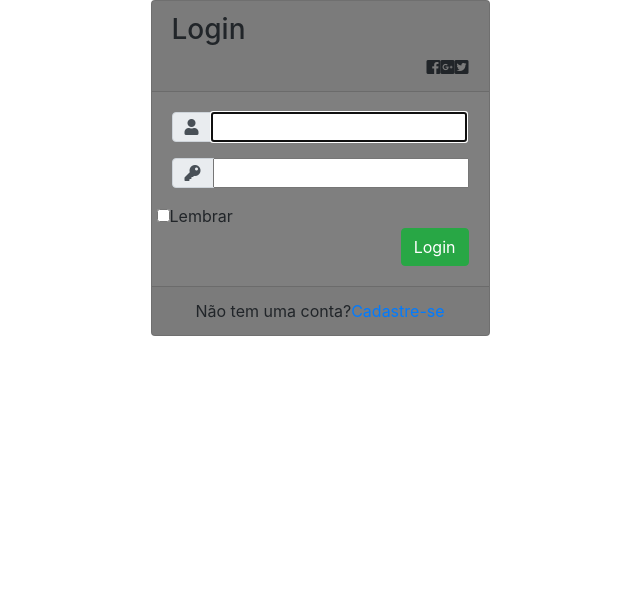
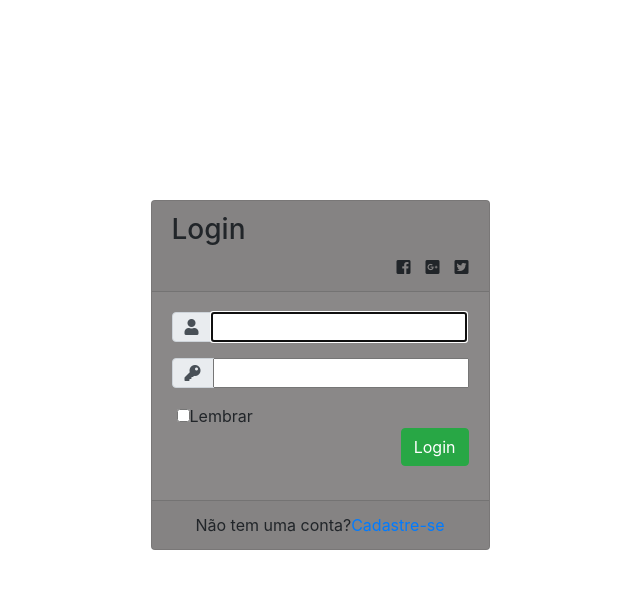
Before and after one commit to J-Vicente/trilha-backend, a Django app: page /accounts/login/ in a window 1280 px wide. Shown: the top 589 px of the page, without its empty margins (320-960 px from the left). Run offline with Django 5.2, Linux system fonts and the light colour scheme; some libraries are stand-ins or nearby versions.

Commit message:
estilização em login e index

```diff
--- a/app_ecommerce/form.py
+++ b/app_ecommerce/form.py
@@ -11,6 +11,7 @@ class ProductsForm(ModelForm):
             'nome' : forms.TextInput(attrs={'class': 'form-control' }),
             'marca' : forms.TextInput(attrs={'class': 'form-control' }),
             'preco' : forms.NumberInput(attrs={'class': 'form-control' }),
+            'categoria' : forms.TextInput(attrs={'class': 'form-control' }),
             'descricao' : forms.TextInput(attrs={'class': 'form-control' }),
             'imagem': forms.ClearableFileInput(attrs={'class': 'form-control' })
         }
--- a/app_ecommerce/models.py
+++ b/app_ecommerce/models.py
@@ -9,6 +9,7 @@ class Products(models.Model):
     nome = models.CharField(max_length=150)
     marca = models.CharField(max_length=100)
     preco = models.FloatField()
+    categoria = models.CharField(max_length=100, default='')
     descricao = models.TextField(max_length=500)
     imagem = models.ImageField(upload_to='images')
     objects = ProductsManager()
--- a/static/users/Style.css
+++ b/static/users/Style.css
@@ -1,3 +1,7 @@
 .flex {
     display: flex;
 }
+
+.a {
+    background-color: black;
+}
--- a/templates/ecommerce/product_form.html
+++ b/templates/ecommerce/product_form.html
@@ -29,6 +29,11 @@
                 </div>
 
                 <div>
+                    <label for="nome" class="form-label">Categoria</label>
+                    {{ form.categoria }}
+                </div>
+
+                <div>
                     <label for="nome" class="form-label">Descrição</label>
                     {{ form.descricao }}
                 </div>
--- a/templates/registration/login.html
+++ b/templates/registration/login.html
@@ -8,18 +8,18 @@
 
 	<link rel="stylesheet" href="https://stackpath.bootstrapcdn.com/bootstrap/4.1.3/css/bootstrap.min.css" integrity="sha384-MCw98/SFnGE8fJT3GXwEOngsV7Zt27NXFoaoApmYm81iuXoPkFOJwJ8ERdknLPMO" crossorigin="anonymous">
 	<link rel="stylesheet" href="https://use.fontawesome.com/releases/v5.3.1/css/all.css" integrity="sha384-mzrmE5qonljUremFsqc01SB46JvROS7bZs3IO2EmfFsd15uHvIt+Y8vEf7N7fWAU" crossorigin="anonymous">
-	<link rel="stylesheet" type="text/css" href="{% static 'servicos/css/Style.css' %}">
+	<link rel="stylesheet" href="{% static 'users/Style.css' %}">
 </head>
-<body>
-<div class="container">
+<body style="background-color: rgb(255, 255, 255);">
+<div class="container" style=" height: 350px;  align-items: center; margin-top: 200px;">
 	<div class="d-flex justify-content-center h-100">
-		<div class="card" style="background-color: rgba(0,0,0,0.5);">
+		<div class="card" style="background-color: rgb(138, 136, 136);">
 			<div class="card-header">
 				<h3>Login</h3>
-				<div class="d-flex justify-content-end social_icon">
-					<span><i class="fab fa-facebook-square"></i></span>
-					<span><i class="fab fa-google-plus-square"></i></span>
-					<span><i class="fab fa-twitter-square"></i></span>
+				<div class="d-flex justify-content-end social_icon" style="justify-content: space-between;">
+					<span style="padding-left: 15px ;"><i class="fab fa-facebook-square"></i></span>
+					<span style="padding-left: 15px ;"><i class="fab fa-google-plus-square"></i></span>
+					<span style="padding-left: 15px ;"><i class="fab fa-twitter-square"></i></span>
 				</div>
 			</div>
 			<div class="card-body">
@@ -38,7 +38,7 @@
 						</div>
 						{{ form.password }}
 					</div>
-					<div class="row align-items-center remember">
+					<div class="row align-items-center remember" style="margin-left: 5px ;">
 						<input type="checkbox">Lembrar
 					</div>
 					<div class="form-group">
```
Also changed, not shown: templates/base.html (+83 -1 lines), templates/ecommerce/index.html (+15 -24 lines), app_ecommerce/migrations/0002_products_categoria.py (added), db.sqlite3, media/images/Convite_celebração_de_casamento_moderno_branco_e_dourado_1_myUfQ4W.png (added).
